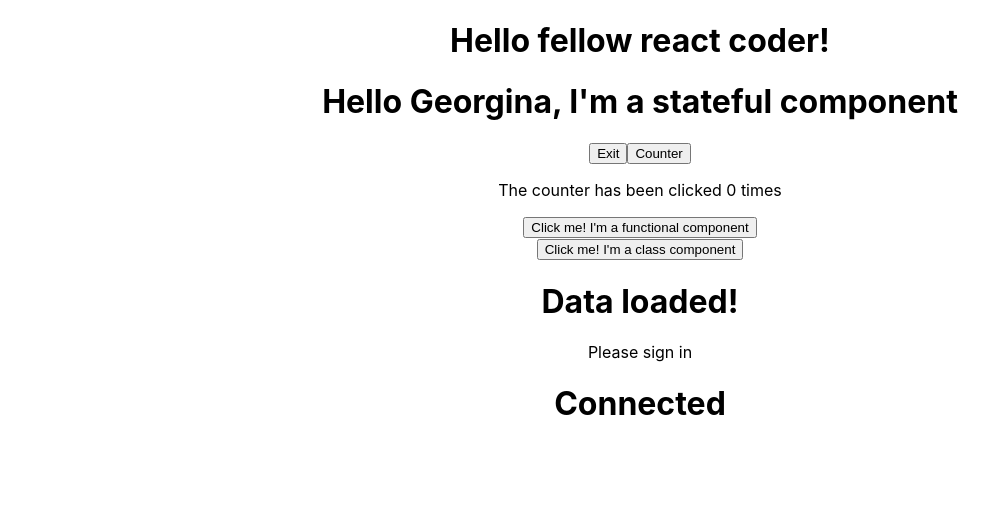
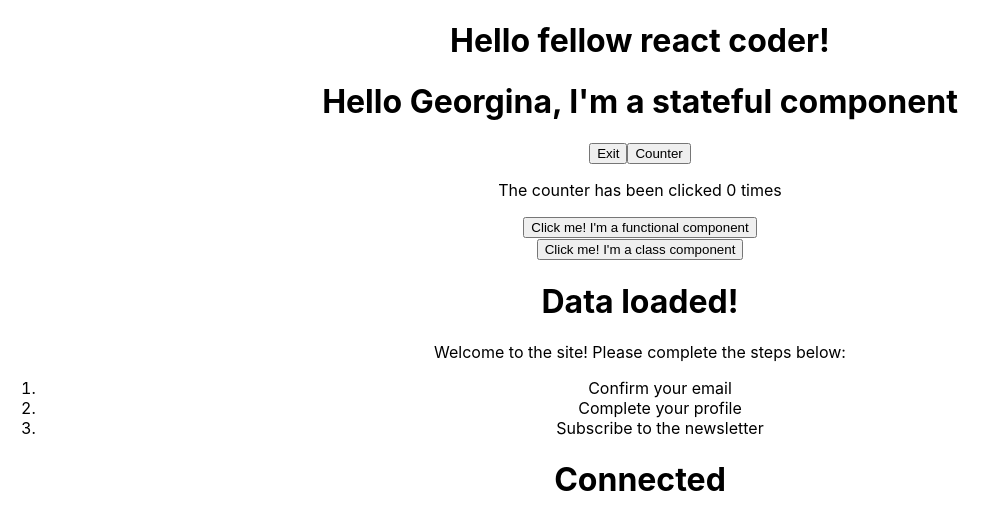
Before and after one commit to GeorginaCarlisle/first-react-app, a React (Create React App) app in the folder my-app/: page / in a window 1280 px wide. Shown: the top 530 px of the page, without its empty margins (0-999 px from the left). Built offline with nearby package versions, Linux system fonts and the light colour scheme.

Commit message:
FEAT: Nesting components

```diff
--- a/my-app/src/App.js
+++ b/my-app/src/App.js
@@ -3,8 +3,8 @@ import EventsFunctional from './components/EventsFunctional';
 import FunctionalGreeting from './components/FunctionalGreeting';
 import StatefulGreeting from './components/StatefulGreeting';
 import EventsClass from './components/EventsClass';
-import ConditionalRenderingClass from './components/ConditionalRenderingClass';
 import ConditionalRenderingFunctional from './components/ConditionalRenderingFunctional';
+import NestingComponents from './components/NestingComponents';
 
 
 function App() {
@@ -14,7 +14,7 @@ function App() {
       <StatefulGreeting greeting="I'm a stateful component" name="Georgina"/>
       <EventsFunctional />
       <EventsClass />
-      <ConditionalRenderingClass />
+      <NestingComponents />
       <ConditionalRenderingFunctional connected={true}/>
     </div>
   );
--- a/my-app/src/components/ConditionalRenderingClass.js
+++ /dev/null
@@ -1,31 +0,0 @@
-import React, { Component } from 'react'
-
-export class ConditionalRenderingClass extends Component {
-    constructor(props) {
-        super(props)
-
-        this.state = {
-            isLoaded: true,
-            isLoggedIn: false
-        }
-    }
-    render() {
-        return (
-            <div>
-                <h1>{this.state.isLoaded ? 'Data loaded!' : 'Loading....'}</h1>
-                {this.state.isLoggedIn ? (
-                    <div>
-                        <p>Welcome to the site! Please complete the steps below:</p>
-                        <ol>
-                            <li>Confirm your email</li>
-                            <li>Complete your profile</li>
-                            <li>Subscribe to the newsletter</li>
-                        </ol>
-                    </div>
-                ) : (<p>Please sign in</p>)}
-            </div>
-        )
-    }
-}
-
-export default ConditionalRenderingClass
--- /dev/null
+++ b/my-app/src/components/NestingComponents.js
@@ -0,0 +1,24 @@
+import React, { Component } from 'react'
+import UserMessage from './UserMessage'
+import UserData from './UserData'
+
+export class NestingComponents extends Component {
+    constructor(props) {
+        super(props)
+
+        this.state = {
+            isLoaded: true,
+            isLoggedIn: true
+        }
+    }
+    render() {
+        return (
+            <div>
+                <UserData isLoaded={this.state.isLoaded} />
+                <UserMessage isLoggedIn={this.state.isLoggedIn} />
+            </div>
+        )
+    }
+}
+
+export default NestingComponents
--- /dev/null
+++ b/my-app/src/components/UserData.js
@@ -0,0 +1,11 @@
+import React from 'react'
+
+function UserData(props) {
+  return (
+    <div>
+        <h1>{props.isLoaded ? 'Data loaded!' : 'Loading....'}</h1>
+    </div>
+  )
+}
+
+export default UserData
--- /dev/null
+++ b/my-app/src/components/UserMessage.js
@@ -0,0 +1,20 @@
+import React from 'react'
+
+function UserMessage(props) {
+  return (
+    <div>
+        {props.isLoggedIn ? (
+                    <div>
+                        <p>Welcome to the site! Please complete the steps below:</p>
+                        <ol>
+                            <li>Confirm your email</li>
+                            <li>Complete your profile</li>
+                            <li>Subscribe to the newsletter</li>
+                        </ol>
+                    </div>
+                ) : (<p>Please sign in</p>)}
+    </div>
+  )
+}
+
+export default UserMessage
```
